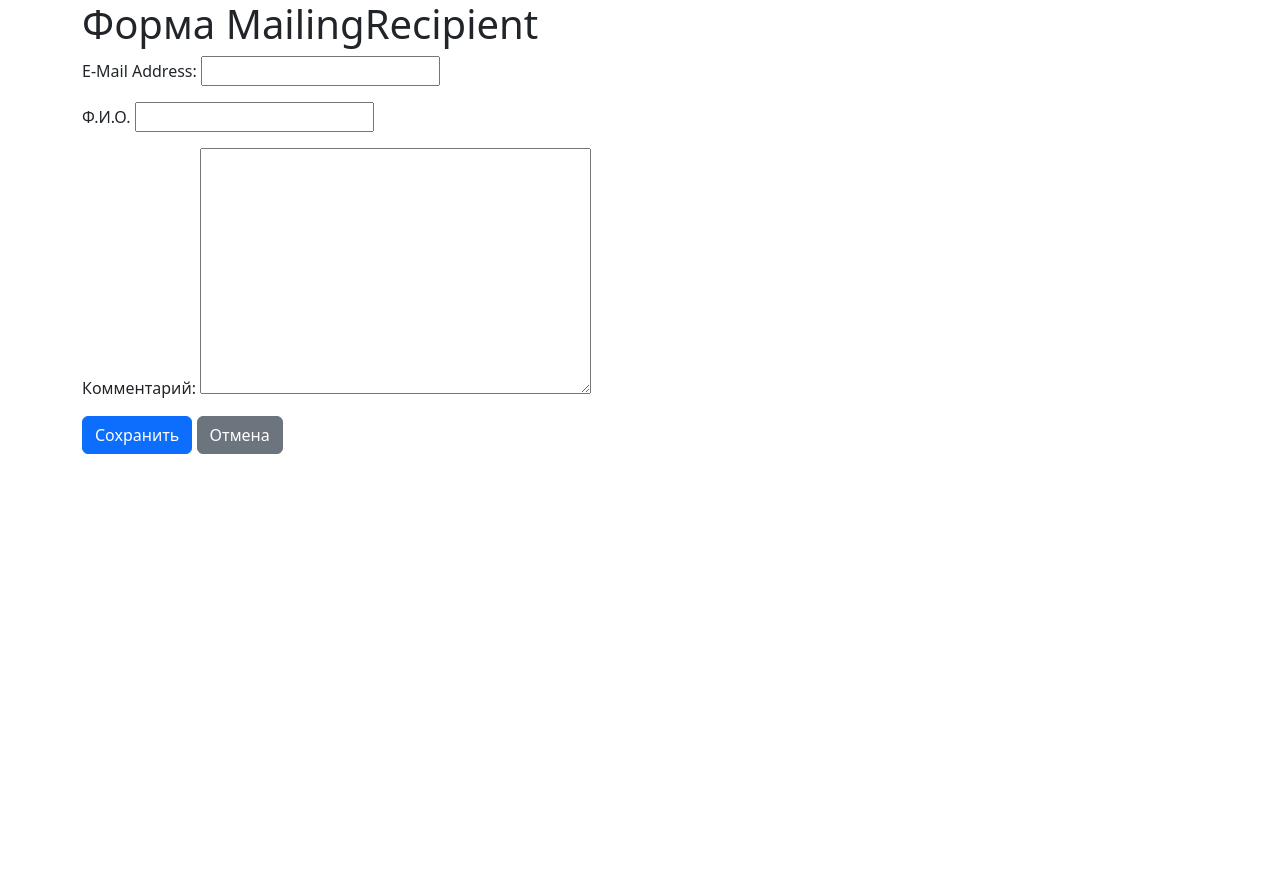
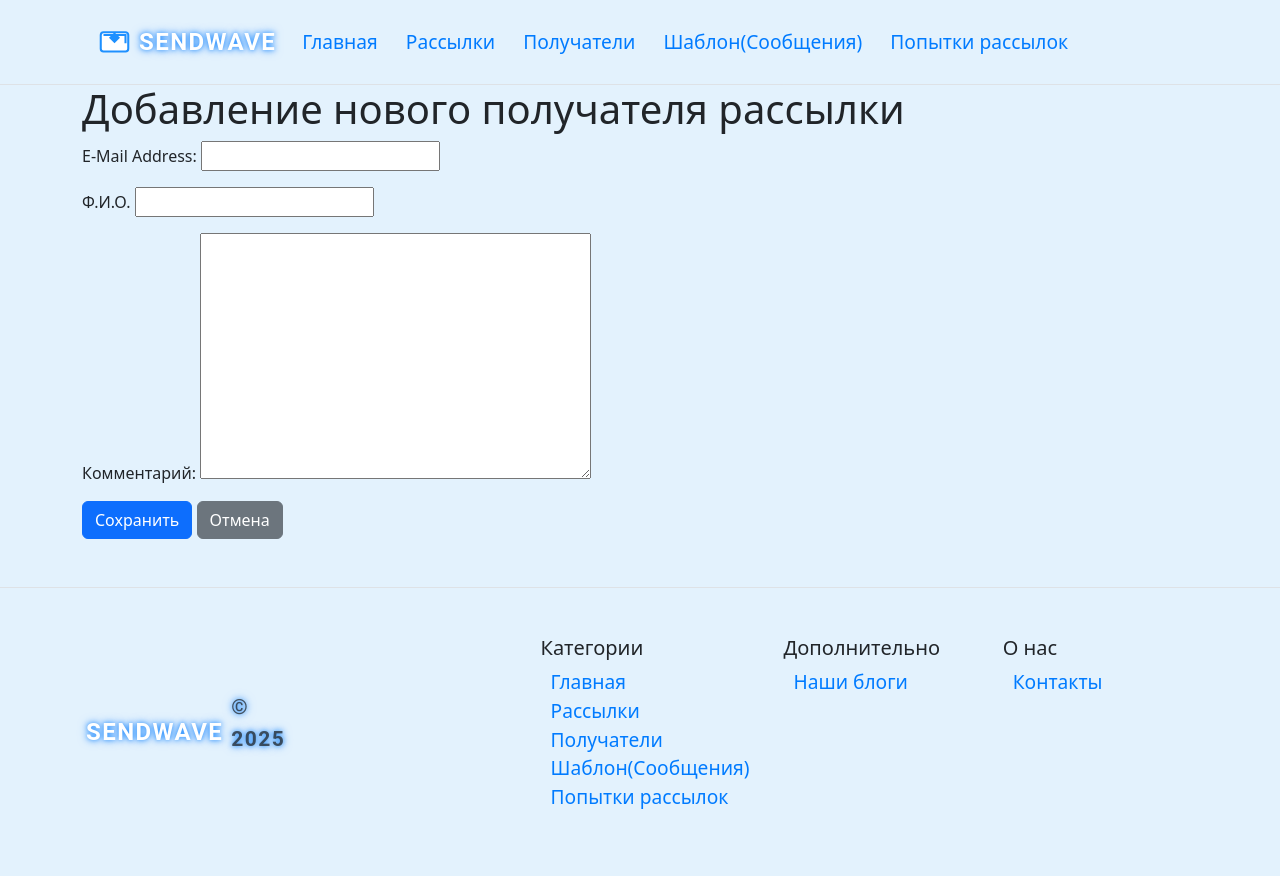
Before and after one commit to DGBIZT/Coursework_4_Mailing_management_Service, a Django app: page /customer_crm/mailingrecipient/create/ in a window 1280 px wide. Before the commit the page ends 454 px from the top, so only its background shows below. Run offline with Django 5.2, Linux system fonts and the light colour scheme; some libraries are stand-ins or nearby versions.

Commit message:
Настройка шаблонизации страниц

```diff
--- a/config/settings.py
+++ b/config/settings.py
@@ -121,8 +121,9 @@ USE_TZ = True
 # Static files (CSS, JavaScript, Images)
 # https://docs.djangoproject.com/en/5.2/howto/static-files/
 
-STATIC_URL = "static/"
+STATIC_URL = "/static/"
 STATICFILES_DIRS = [BASE_DIR / "static"]
+STATIC_ROOT = BASE_DIR / 'staticfiles'
 
 MEDIA_URL = "/media/"
 MEDIA_ROOT = BASE_DIR / "media"
--- a/config/urls.py
+++ b/config/urls.py
@@ -27,3 +27,4 @@ urlpatterns = [
 ]
 if settings.DEBUG: # Обработка media
     urlpatterns += static(settings.MEDIA_URL, document_root=settings.MEDIA_ROOT)
+    urlpatterns += static(settings.STATIC_URL, document_root=settings.STATIC_ROOT)
--- /dev/null
+++ b/customer_crm/templates/customer_crm/base.html
@@ -0,0 +1,24 @@
+<!doctype html>
+<html lang="en">
+
+<head>
+    {% load static %}
+    <meta charset="utf-8">
+    <meta name="viewport" content="width=device-width, initial-scale=1.0">
+    <title>{% block title %}Базовая страница{% endblock %}</title>
+    <link rel="stylesheet" type="text/css" href="{% static 'css/bootstrap/bootstrap.min.css' %}">
+    <link rel="stylesheet" type="text/css" href="{% static 'css/style.css' %}">
+
+</head>
+<body style="background-color: #e3f2fd;">
+{% include 'customer_crm/header.html' %}
+
+{% block content %}{% endblock %}
+
+{% include 'customer_crm/footer.html' %}
+
+
+<!--</div>-->
+<script type="text/javascript" src="{% static 'js/bootstrap/bootstrap.bundle.min.js' %}"></script>
+</body>
+</html>
--- /dev/null
+++ b/customer_crm/templates/customer_crm/footer.html
@@ -0,0 +1,36 @@
+
+<footer class="pt-4 my-md-5 pt-md-5 border-top">
+    <div class="container" >
+        <div class="row">
+            <div class="col-12 col-md sendflow-logo">
+                SendWave
+                <small class="d-block mb-3 text-muted">&copy; 2025</small>
+            </div>
+            <div class="col-12 col-md sendflow-logo">
+
+            </div>
+            <div class="col-6 col-md ">
+                <h5>Категории</h5>
+                <ul class="list-unstyled text-small">
+                    <li><a class="hederlink" href="#">Главная</a></li>
+                    <li><a class="hederlink" href="#">Рассылки</a></li>
+                    <li><a class="hederlink" href="{% url 'customercrm:mailingrecipient_list' %}">Получатели</a></li>
+                    <li><a class="hederlink" href="#">Шаблон(Сообщения)</a></li>
+                    <li><a class="hederlink" href="#">Попытки рассылок</a></li>
+                </ul>
+            </div>
+            <div class="col-6 col-md">
+                <h5>Дополнительно</h5>
+                <ul class="list-unstyled text-small">
+                    <li><a class="hederlink" href="#">Наши блоги</a></li>
+                </ul>
+            </div>
+            <div class="col-6 col-md">
+                <h5>О нас</h5>
+                <ul class="list-unstyled text-small">
+                    <li><a class="hederlink" href="#">Контакты</a></li>
+                </ul>
+            </div>
+        </div>
+    </div>
+</footer>
--- /dev/null
+++ b/customer_crm/templates/customer_crm/header.html
@@ -0,0 +1,24 @@
+<header class="border-bottom">
+    {% load static %}
+    <nav class="navbar" style="background-color: #e3f2fd;" data-bs-theme="light">
+        <div class="container">
+            <div class="d-flex align-items-center justify-content-between">
+                <div class="sendflow-logo">
+                    <svg class="envelope" width="30" height="30" viewBox="0 0 24 24">
+                        <path class="envelope-body" fill="currentColor" stroke="black" stroke-width="1.5" d="M20 6H4c-1.1 0-2 .9-2 2v10c0 1.1.9 2 2 2h16c1.1 0 2-.9 2-2V8c0-1.1-.9-2-2-2zm0 2H4V8h16v6z"/>
+                        <path class="envelope-arrow" fill="currentColor" d="M12 14l-4-4 4-4 4 4-4 4z"/>
+                    </svg>
+                    SendWave
+                </div>
+
+                <div class="navbar-links d-flex gap-2">
+                    <a class="hederlink" href="#">Главная</a>
+                    <a class="hederlink" href="#">Рассылки</a>
+                    <a class="hederlink" href="{% url 'customercrm:mailingrecipient_list' %}">Получатели</a>
+                    <a class="hederlink" href="#">Шаблон(Сообщения)</a>
+                    <a class="hederlink" href="#">Попытки рассылок</a>
+                </div>
+            </div>
+        </div>
+    </nav>
+</header>
--- a/customer_crm/templates/customer_crm/mailingrecipient_form.html
+++ b/customer_crm/templates/customer_crm/mailingrecipient_form.html
@@ -1,16 +1,15 @@
-<!DOCTYPE html>
-<html lang="en">
-<head>
-    {% load static %}
-    <meta charset="UTF-8">
-    <meta name="viewport" content="width=device-width, initial-scale=1.0">
-    <title>Форма MailingRecipient</title>
-    <link rel="stylesheet" type="text/css" href="{% static 'css/bootstrap/bootstrap.min.css' %}">
-    <link rel="stylesheet" type="text/css" href="{% static 'css/style.css' %}">
-</head>
-<body>
+{% extends 'customer_crm/base.html' %}
+{% block title %}Форма{% endblock %}
+{% block content %}
+
     <div class="container">
-        <h1 class="md-4">Форма MailingRecipient </h1>
+        <h1 class="md-4">
+         {% if object %}
+            Редактирование получателя рассылки {{ object.full_name }}
+        {% else %}
+            Добавление нового получателя рассылки
+        {% endif %}
+        </h1>
         <form method="post" >
             {% csrf_token %}
             {{form.as_p}}
@@ -19,8 +18,4 @@
 
         </form>
     </div>
-
-
-<script type="text/javascript" src="{% static 'js/bootstrap/bootstrap.bundle.min.js' %}"></script>
-</body>
-</html>
+{% endblock %}
--- a/customer_crm/urls.py
+++ b/customer_crm/urls.py
@@ -9,6 +9,4 @@ urlpatterns = [
     path('mailingrecipient/detail/<int:pk>/', views.MailingRecipientDetailView.as_view(), name='mailingrecipient_detail'),
     path('mailingrecipient/update/<int:pk>/', views.MailingRecipientUpdateView.as_view(), name='mailingrecipient_update'),
     path('mailingrecipient/delete/<int:pk>/', views.MailingRecipientDeleteView.as_view(), name='mailingrecipient_delete'),
-
-
 ]
--- a/static/css/style.css
+++ b/static/css/style.css
@@ -0,0 +1,55 @@
+.sendflow-logo {
+    font-family: 'Roboto', sans-serif;
+    font-size: 1.5rem;
+    color: white;
+    text-shadow:
+        0 0 5px rgba(0, 123, 255, 0.8),
+        0 0 10px rgba(0, 123, 255, 0.6);
+    letter-spacing: 0.06em;
+    text-transform: uppercase;
+    font-weight: 700;
+    display: flex;
+    align-items: center;
+    gap: 0.5rem;
+    padding: 1rem;
+    border-radius: 5px;
+}
+
+.envelope {
+    width: 33px;
+    height: 33px;
+    fill: rgba(0, 123, 255, 0.9);
+    transform: translateY(-2px);
+}
+
+.envelope-body {
+    stroke: dodgerblue; /* Цвет обводки */
+    stroke-width: 1.5; /* Толщина обводки */
+}
+
+.envelope-arrow {
+    fill: rgba(30,144,255,1);
+}
+
+.hederlink {
+    text-decoration: none;
+    color: #007bff;
+    padding: 5px 10px;
+    transition: box-shadow 0.3s;
+    font-weight: 500; /* Жирный текст */
+    font-size: 1.2rem; /* Опционально: можно увеличить размер текста */
+}
+
+.hederlink:hover {
+    box-shadow: 0 2px 5px rgba(0, 123, 255, 0.9);
+}
+
+.hederlink:active {
+    box-shadow: 0 4px 8px rgba(0, 123, 255, 0.9);
+    transform: translateY(2px);
+    background-color: rgba(0, 123, 255, 0.1);
+}
+
+.navbar-links {
+    gap: 1rem; /* Расстояние между ссылками */
+}
```
Also changed, not shown: customer_crm/templates/customer_crm/mailingrecipient_confirm_delete.html (+5 -17 lines), customer_crm/templates/customer_crm/mailingrecipient_detail.html (+4 -15 lines), customer_crm/templates/customer_crm/mailingrecipient_list.html (+6 -16 lines), static/logo/logo.svg (added), static/logo/logo2.svg (added), 1 other file.
